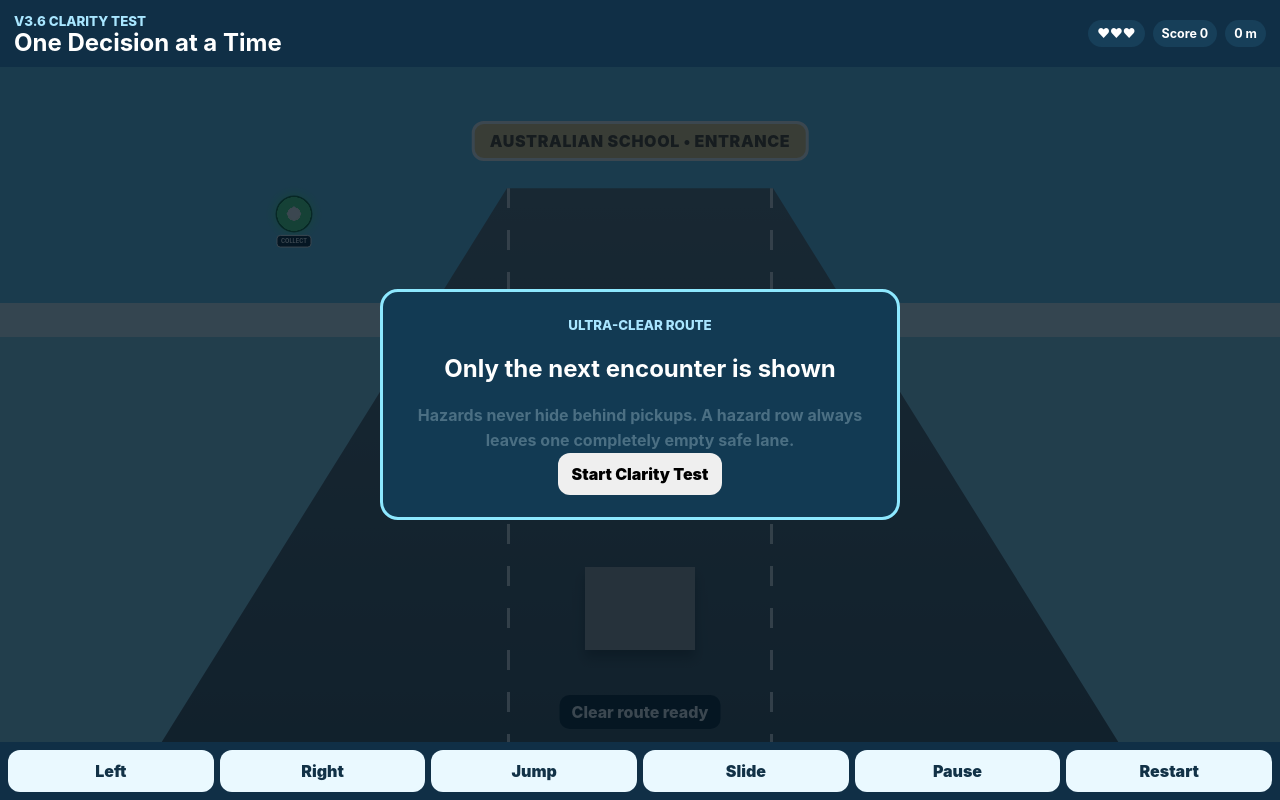
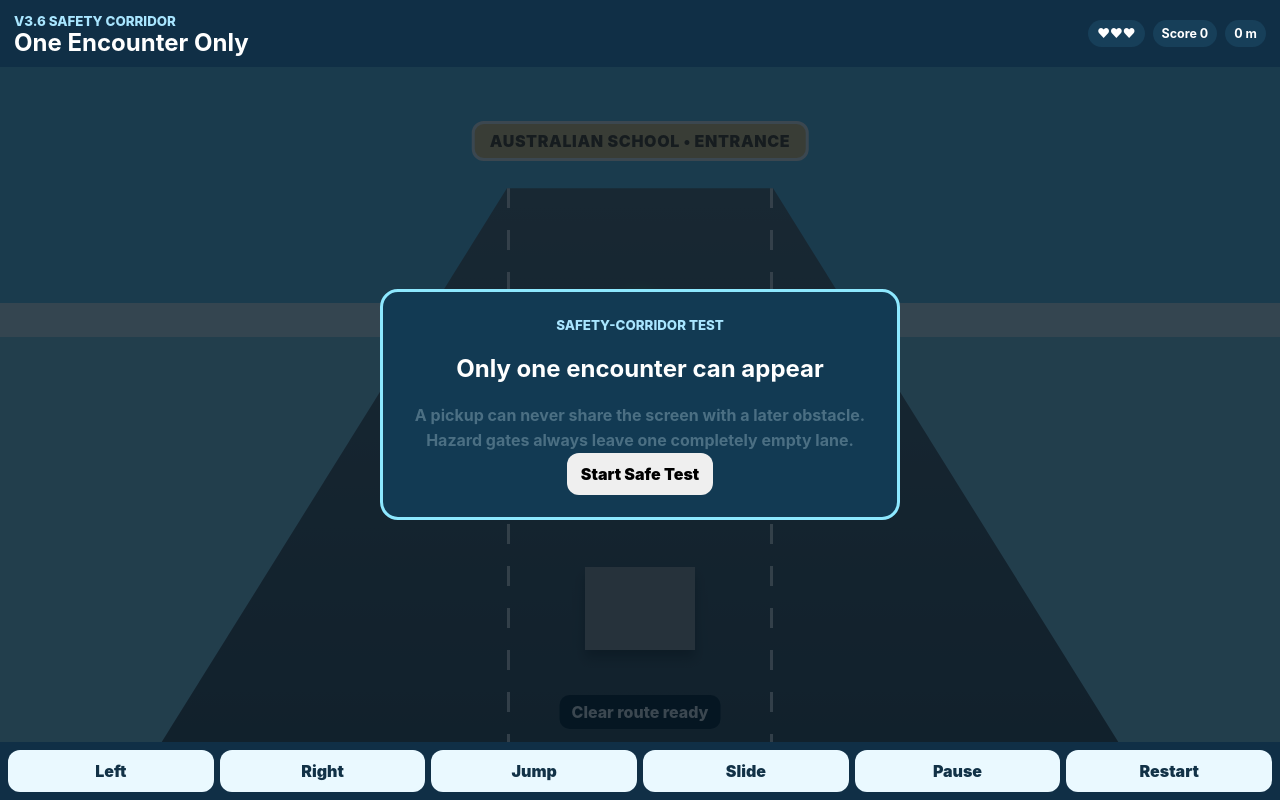
Before and after one commit to lifepilot-jared/super-zoos-adventure-v3, a React (Vite) app: page / in a window 1280 px wide. Built offline with nearby package versions, Linux system fonts and the light colour scheme; grey boxes are pictures that could not be loaded.

Commit message:
Enforce one visible encounter and restore Peter running animation

```diff
--- a/src/game/v36/V36ClarityRouteTest.tsx
+++ b/src/game/v36/V36ClarityRouteTest.tsx
@@ -5,9 +5,11 @@ import type { DebugCommand, EncounterEntity, Lane, PlayerAction, SchoolZone } fr
 import { WorldClock } from "./engine/worldClock";
 import "./v36ClarityRoute.css";
 
-const HERO_IMAGE = "https://raw.githubusercontent.com/lifepilot-jared/super-zoos-adventure-v2/main/public/images/characters/animation/peter-normal-run-01.png";
+const ASSET_ROOT = "https://raw.githubusercontent.com/lifepilot-jared/super-zoos-adventure-v2/main/public/images/characters/animation";
+const RUN_FRAMES = [1, 2, 3, 4].map(frame => `${ASSET_ROOT}/peter-normal-run-0${frame}.png`);
+const SUPER_FRAME = `${ASSET_ROOT}/peter-super-run-01.png`;
 const LANE_LEFT: Record<Lane, number> = { [-1]: 23, [0]: 50, [1]: 77 };
-const VISIBLE_FAR_Z = -100;
+const VISIBLE_FAR_Z = -82;
 const VISIBLE_NEAR_Z = 10;
 
 type Role = "gem" | "shield" | "boots" | "super" | "hazard" | "tunnel" | "hill";
@@ -20,37 +22,33 @@ function make(id:string, kind:EncounterEntity["kind"], lane:Lane, z:number, grou
 function route(seed=0):RouteEntity[] {
   const p=`clear-${seed}`;
   return [
-    make(`${p}-g1`,`pickup`,0,-45,`${p}-g1`,`gem`,`COLLECT`),
-    make(`${p}-g2`,`pickup`,-1,-85,`${p}-g2`,`gem`,`COLLECT`),
-    make(`${p}-shield`,`pickup`,1,-130,`${p}-shield`,`shield`,`SHIELD`),
+    make(`${p}-g1`,`pickup`,0,-50,`${p}-g1`,`gem`,`COLLECT`),
+    make(`${p}-g2`,`pickup`,-1,-105,`${p}-g2`,`gem`,`COLLECT`),
+    make(`${p}-shield`,`pickup`,1,-165,`${p}-shield`,`shield`,`SHIELD`),
 
-    // First decision gate: hazards only, centre lane completely empty.
-    make(`${p}-gate1-left`,`hazard`,-1,-190,`${p}-gate1`,`hazard`,`MOVE CENTRE`),
-    make(`${p}-gate1-right`,`hazard`,1,-190,`${p}-gate1`,`hazard`,`MOVE CENTRE`),
+    make(`${p}-gate1-left`,`hazard`,-1,-245,`${p}-gate1`,`hazard`,`DANGER`),
+    make(`${p}-gate1-right`,`hazard`,1,-245,`${p}-gate1`,`hazard`,`DANGER`),
 
-    // Reward comes well after the player has cleared the gate.
-    make(`${p}-reward1`,`pickup`,0,-240,`${p}-reward1`,`gem`,`REWARD`),
-    make(`${p}-boots`,`pickup`,-1,-290,`${p}-boots`,`boots`,`BIG JUMP`),
+    make(`${p}-reward1`,`pickup`,0,-315,`${p}-reward1`,`gem`,`REWARD`),
+    make(`${p}-boots`,`pickup`,-1,-385,`${p}-boots`,`boots`,`BIG JUMP`),
 
-    // Real route terrain: left and centre rise; right lane stays flat.
-    make(`${p}-hill-left`,`traversal`,-1,-350,`${p}-hill`,`hill`,`HILL ROUTE`),
-    make(`${p}-hill-centre`,`traversal`,0,-350,`${p}-hill`,`hill`,`HILL ROUTE`),
+    make(`${p}-hill-left`,`traversal`,-1,-470,`${p}-hill`,`hill`,`HILL`),
+    make(`${p}-hill-centre`,`traversal`,0,-470,`${p}-hill`,`hill`,`HILL`),
 
-    make(`${p}-reward2`,`pickup`,1,-405,`${p}-reward2`,`gem`,`FLAT-LANE REWARD`),
-    make(`${p}-tunnel`,`hazard`,0,-465,`${p}-tunnel`,`tunnel`,`SLIDE OR MOVE`),
-    make(`${p}-super`,`flight`,1,-525,`${p}-super`,`super`,`SUPER FLY`),
+    make(`${p}-reward2`,`pickup`,1,-545,`${p}-reward2`,`gem`,`FLAT REWARD`),
+    make(`${p}-tunnel`,`hazard`,0,-625,`${p}-tunnel`,`tunnel`,`SLIDE OR MOVE`),
+    make(`${p}-super`,`flight`,1,-705,`${p}-super`,`super`,`SUPER FLY`),
 
-    // Second clear decision gate: left lane completely empty.
-    make(`${p}-gate2-centre`,`hazard`,0,-595,`${p}-gate2`,`hazard`,`MOVE LEFT`),
-    make(`${p}-gate2-right`,`hazard`,1,-595,`${p}-gate2`,`hazard`,`MOVE LEFT`),
-    make(`${p}-reward3`,`pickup`,-1,-650,`${p}-reward3`,`gem`,`REWARD`),
+    make(`${p}-gate2-centre`,`hazard`,0,-795,`${p}-gate2`,`hazard`,`DANGER`),
+    make(`${p}-gate2-right`,`hazard`,1,-795,`${p}-gate2`,`hazard`,`DANGER`),
+    make(`${p}-reward3`,`pickup`,-1,-870,`${p}-reward3`,`gem`,`REWARD`),
   ];
 }
 
 export function V36ClarityRouteTest(){
   const clock=useMemo(()=>new WorldClock(),[]);
   const director=useMemo(()=>new EncounterDirector(),[]);
-  const [started,setStarted]=useState(false),[paused,setPaused]=useState(false),[lane,setLane]=useState<Lane>(0),[action,setAction]=useState<PlayerAction>("run"),[entities,setEntities]=useState<RouteEntity[]>(()=>route()),[score,setScore]=useState(0),[hearts,setHearts]=useState(3),[shield,setShield]=useState(false),[bootsUntil,setBootsUntil]=useState(0),[flightUntil,setFlightUntil]=useState(0),[distance,setDistance]=useState(0),[feedback,setFeedback]=useState("Clear route ready"),[zone,setZone]=useState<SchoolZone>("entrance"),[speed,setSpeed]=useState(5.8);
+  const [started,setStarted]=useState(false),[paused,setPaused]=useState(false),[lane,setLane]=useState<Lane>(0),[action,setAction]=useState<PlayerAction>("run"),[entities,setEntities]=useState<RouteEntity[]>(()=>route()),[score,setScore]=useState(0),[hearts,setHearts]=useState(3),[shield,setShield]=useState(false),[bootsUntil,setBootsUntil]=useState(0),[flightUntil,setFlightUntil]=useState(0),[distance,setDistance]=useState(0),[feedback,setFeedback]=useState("Clear route ready"),[zone,setZone]=useState<SchoolZone>("entrance"),[speed,setSpeed]=useState(5.2),[frameIndex,setFrameIndex]=useState(0);
   const laneRef=useRef<Lane>(0),actionRef=useRef<PlayerAction>("run"),shieldRef=useRef(false),bootsRef=useRef(0),pausedRef=useRef(false),startedRef=useRef(false),seedRef=useRef(1),timer=useRef<number|null>(null),gesture=useRef<{x:number;y:number}|null>(null),startGraceUntil=useRef(0);
 
   useEffect(()=>{laneRef.current=lane},[lane]);
@@ -60,12 +58,21 @@ export function V36ClarityRouteTest(){
   useEffect(()=>{pausedRef.current=paused;clock.setPaused(paused,performance.now())},[paused,clock]);
   useEffect(()=>{startedRef.current=started},[started]);
   useEffect(()=>{clock.setSpeed(speed)},[clock,speed]);
+  useEffect(()=>{
+    if(!started||paused||action!=="run")return;
+    const id=window.setInterval(()=>setFrameIndex(value=>(value+1)%RUN_FRAMES.length),115);
+    return()=>window.clearInterval(id);
+  },[started,paused,action]);
 
   const reset=useCallback(()=>{
     const fresh=route();
-    director.reset(fresh);clock.reset(performance.now(),5.8);startGraceUntil.current=performance.now()+7000;
-    setEntities(fresh);setLane(0);laneRef.current=0;setAction("run");actionRef.current="run";setScore(0);setHearts(3);setShield(false);shieldRef.current=false;setBootsUntil(0);bootsRef.current=0;setFlightUntil(0);setDistance(0);setFeedback("Tutorial first. One decision at a time.");setPaused(false);setSpeed(5.8);
+    director.reset(fresh);clock.reset(performance.now(),5.2);startGraceUntil.current=performance.now()+9000;
+    setEntities(fresh);setLane(0);laneRef.current=0;setAction("run");actionRef.current="run";setScore(0);setHearts(3);setShield(false);shieldRef.current=false;setBootsUntil(0);bootsRef.current=0;setFlightUntil(0);setDistance(0);setFeedback("One item or one challenge at a time.");setPaused(false);setSpeed(5.2);setFrameIndex(0);
   },[clock,director]);
+
+  const resolveGroup=useCallback((group:string)=>{
+    director.getEntities().filter(entity=>entity.collisionGroup===group).forEach(entity=>director.resolve(entity.id));
+  },[director]);
 
   const interact=useCallback((candidate:RouteEntity,now:number)=>{
     if(candidate.kind==="pickup"||candidate.kind==="flight"||candidate.kind==="traversal"){
@@ -75,16 +82,16 @@ export function V36ClarityRouteTest(){
       if(candidate.role==="super"){setFlightUntil(now+7000);setScore(v=>v+50);setFeedback("SUPER FLIGHT active")}
       if(candidate.role==="hill"){
         setAction("jump");actionRef.current="jump";setScore(v=>v+20);setFeedback("Over the broad hill +20");
-        if(timer.current)clearTimeout(timer.current);timer.current=window.setTimeout(()=>{setAction("run");actionRef.current="run"},bootsRef.current>now?1300:1000);
+        if(timer.current)clearTimeout(timer.current);timer.current=window.setTimeout(()=>{setAction("run");actionRef.current="run"},bootsRef.current>now?1350:1050);
       }
-      director.resolve(candidate.id);return;
+      resolveGroup(candidate.collisionGroup);return;
     }
     const avoided=candidate.role==="tunnel"?actionRef.current==="slide":actionRef.current==="jump";
-    if(avoided){director.resolve(candidate.id);setScore(v=>v+8);setFeedback(candidate.role==="tunnel"?"Great slide +8":"Cleared safely +8");return}
-    if(now<startGraceUntil.current||!director.canDamage(candidate,now)){director.resolve(candidate.id);return}
-    if(shieldRef.current){setShield(false);shieldRef.current=false;director.registerDamage(candidate,now);director.resolve(candidate.id);setFeedback("Shield blocked the hit");return}
-    director.registerDamage(candidate,now);director.resolve(candidate.id);setHearts(v=>Math.max(0,v-1));setFeedback("One heart lost — protected now")
-  },[director]);
+    if(avoided){resolveGroup(candidate.collisionGroup);setScore(v=>v+8);setFeedback(candidate.role==="tunnel"?"Great slide +8":"Cleared safely +8");return}
+    if(now<startGraceUntil.current||!director.canDamage(candidate,now)){resolveGroup(candidate.collisionGroup);return}
+    if(shieldRef.current){setShield(false);shieldRef.current=false;director.registerDamage(candidate,now);resolveGroup(candidate.collisionGroup);setFeedback("Shield blocked the hit");return}
+    director.registerDamage(candidate,now);resolveGroup(candidate.collisionGroup);setHearts(v=>Math.max(0,v-1));setFeedback("One heart lost — protected now")
+  },[director,resolveGroup]);
 
   useEffect(()=>{
     let raf=0;
@@ -95,7 +102,7 @@ export function V36ClarityRouteTest(){
         const candidate=director.getCollisionCandidate(laneRef.current) as RouteEntity|null;
         if(candidate)interact(candidate,now);
         let current=director.getEntities() as readonly RouteEntity[];
-        if(current.length<4){const extra=route(seedRef.current++).map(e=>({...e,z:e.z-700}));current=[...current,...extra];director.replace([...current])}
+        if(current.length<4){const extra=route(seedRef.current++).map(e=>({...e,z:e.z-930}));current=[...current,...extra];director.replace([...current])}
         setEntities([...current]);setDistance(frame.distance);
       }
       raf=requestAnimationFrame(tick);
@@ -106,7 +113,7 @@ export function V36ClarityRouteTest(){
   useEffect(()=>{if(hearts===0){setPaused(true);setFeedback("Great try — restart when ready")}},[hearts]);
 
   const move=(d:-1|1)=>{if(!started||paused)return;setLane(v=>Math.max(-1,Math.min(1,v+d)) as Lane)};
-  const act=(next:"jump"|"slide")=>{if(!started||paused||actionRef.current!=="run")return;setAction(next);actionRef.current=next;if(timer.current)clearTimeout(timer.current);timer.current=window.setTimeout(()=>{setAction("run");actionRef.current="run"},next==="jump"?(bootsRef.current>performance.now()?1250:850):720)};
+  const act=(next:"jump"|"slide")=>{if(!started||paused||actionRef.current!=="run")return;setAction(next);actionRef.current=next;if(timer.current)clearTimeout(timer.current);timer.current=window.setTimeout(()=>{setAction("run");actionRef.current="run"},next==="jump"?(bootsRef.current>performance.now()?1300:900):740)};
   const down=(e:PointerEvent<HTMLDivElement>)=>{gesture.current={x:e.clientX,y:e.clientY}};
   const up=(e:PointerEvent<HTMLDivElement>)=>{const s=gesture.current;gesture.current=null;if(!s)return;const dx=e.clientX-s.x,dy=e.clientY-s.y;if(Math.abs(dx)>34&&Math.abs(dx)>Math.abs(dy))move(dx>0?1:-1);else if(dy<-28)act("jump");else if(dy>28)act("slide")};
 
@@ -115,27 +122,30 @@ export function V36ClarityRouteTest(){
     if(command.type==="zone"){setZone(command.target);setFeedback(`Zone: ${command.target}`);return}
     if(command.type==="reset"){reset();return}
     if(command.type==="power"){const now=performance.now();if(command.target==="shield"){setShield(true);shieldRef.current=true}if(command.target==="boots"){setBootsUntil(now+12000);bootsRef.current=now+12000}if(command.target==="superFlight")setFlightUntil(now+7000);setFeedback(`Debug power: ${command.target}`);return}
-    setFeedback("Authored clarity route active")
+    setFeedback("Authored safety-corridor route active")
   };
 
   const now=performance.now(),boots=bootsUntil>now,flying=flightUntil>now;
-  const visible=entities.filter(e=>!e.resolved&&e.z>=VISIBLE_FAR_Z&&e.z<=VISIBLE_NEAR_Z);
+  const unresolved=entities.filter(entity=>!entity.resolved&&entity.z<=VISIBLE_NEAR_Z);
+  const nearestGroup=unresolved.reduce<RouteEntity|null>((nearest,entity)=>!nearest||entity.z>nearest.z?entity:nearest,null)?.collisionGroup;
+  const visible=entities.filter(entity=>!entity.resolved&&entity.collisionGroup===nearestGroup&&entity.z>=VISIBLE_FAR_Z&&entity.z<=VISIBLE_NEAR_Z);
+  const heroSrc=flying?SUPER_FRAME:RUN_FRAMES[action==="run"?frameIndex:0];
 
   return <main className={`v36-clarity zone-${zone} ${flying?"flying":""}`}>
-    <header><div><small>V3.6 CLARITY TEST</small><h1>One Decision at a Time</h1></div><div className="stats"><b>{"♥".repeat(hearts)}{"♡".repeat(3-hearts)}</b><b>Score {score}</b><b>{Math.floor(distance)} m</b>{shield&&<b className="shield">Shield</b>}{boots&&<b className="boots">Big Jump</b>}{flying&&<b className="flight">Super Flight</b>}</div></header>
+    <header><div><small>V3.6 SAFETY CORRIDOR</small><h1>One Encounter Only</h1></div><div className="stats"><b>{"♥".repeat(hearts)}{"♡".repeat(3-hearts)}</b><b>Score {score}</b><b>{Math.floor(distance)} m</b>{shield&&<b className="shield">Shield</b>}{boots&&<b className="boots">Big Jump</b>}{flying&&<b className="flight">Super Flight</b>}</div></header>
     <section className="stage" onPointerDown={down} onPointerUp={up}>
       <div className="sky"/><div className="school">AUSTRALIAN SCHOOL • {zone.toUpperCase()}</div><div className="road"><i/><i/></div>
-      {visible.map(e=>{
-        const progress=(e.z-VISIBLE_FAR_Z)/(VISIBLE_NEAR_Z-VISIBLE_FAR_Z);
-        const top=12+progress*72;
-        const scale=.38+progress*.78;
-        const hill=e.role==="hill";
-        return <div key={e.id} className={`route-item role-${e.role} ${e.kind==="hazard"?"danger":"good"} ${hill?"terrain":""}`} style={{left:`${LANE_LEFT[e.lane]}%`,top:`${top}%`,transform:`translate(-50%,-50%) scale(${scale})`}}><span>{e.role==="gem"?"◆":e.role==="shield"?"●":e.role==="boots"?"👢":e.role==="super"?"★":e.role==="tunnel"?"▣":e.role==="hill"?"▰":"!"}</span><strong>{e.label}</strong></div>
+      {visible.map(entity=>{
+        const progress=(entity.z-VISIBLE_FAR_Z)/(VISIBLE_NEAR_Z-VISIBLE_FAR_Z);
+        const top=13+progress*70;
+        const scale=.4+progress*.74;
+        const hill=entity.role==="hill";
+        return <div key={entity.id} className={`route-item role-${entity.role} ${entity.kind==="hazard"?"danger":"good"} ${hill?"terrain":""}`} style={{left:`${LANE_LEFT[entity.lane]}%`,top:`${top}%`,transform:`translate(-50%,-50%) scale(${scale})`}}><span>{entity.role==="gem"?"◆":entity.role==="shield"?"●":entity.role==="boots"?"👢":entity.role==="super"?"★":entity.role==="tunnel"?"▣":entity.role==="hill"?"▰":"!"}</span><strong>{entity.label}</strong></div>
       })}
-      {flying&&[-1,0,1,0,-1,1].map((l,i)=><div className="air-ring" key={i} style={{left:`${LANE_LEFT[l as Lane]}%`,top:`${18+i*10}%`}}>○</div>)}
-      <div className={`hero lane-${lane} action-${action} ${boots?"boots-on":""} ${flying?"hero-flying":""}`}><img src={HERO_IMAGE} alt="Peter"/><span>PETER</span></div>
+      {flying&&[-1,0,1,0,-1,1].map((ringLane,index)=><div className="air-ring" key={index} style={{left:`${LANE_LEFT[ringLane as Lane]}%`,top:`${18+index*10}%`}}>○</div>)}
+      <div className={`hero lane-${lane} action-${action} ${boots?"boots-on":""} ${flying?"hero-flying":""}`}><img src={heroSrc} alt="Peter running" onError={event=>{event.currentTarget.src=RUN_FRAMES[0]}}/><span>PETER</span></div>
       <div className="feedback">{feedback}</div>
-      {!started&&<div className="overlay"><div><small>ULTRA-CLEAR ROUTE</small><h2>Only the next encounter is shown</h2><p>Hazards never hide behind pickups. A hazard row always leaves one completely empty safe lane.</p><button onClick={()=>{reset();setStarted(true)}}>Start Clarity Test</button></div></div>}
+      {!started&&<div className="overlay"><div><small>SAFETY-CORRIDOR TEST</small><h2>Only one encounter can appear</h2><p>A pickup can never share the screen with a later obstacle. Hazard gates always leave one completely empty lane.</p><button onClick={()=>{reset();setStarted(true)}}>Start Safe Test</button></div></div>}
       {paused&&started&&<div className="overlay"><div><h2>{hearts===0?"Great try":"Paused"}</h2><button onClick={()=>setPaused(false)} disabled={hearts===0}>Resume</button><button onClick={()=>{reset();setStarted(true)}}>Restart</button></div></div>}
       <DebugPanel onCommand={onDebug}/>
     </section>
```
